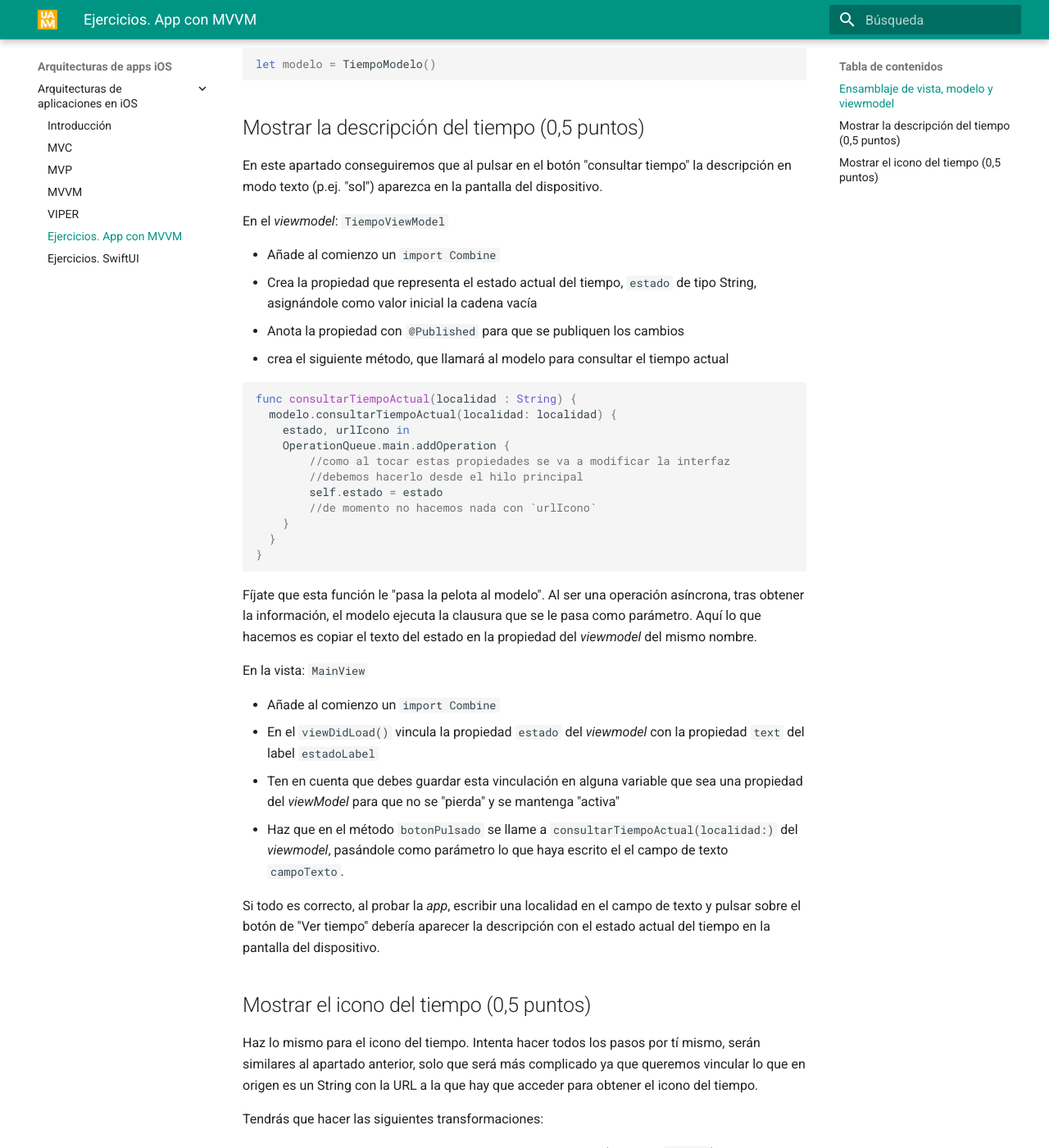
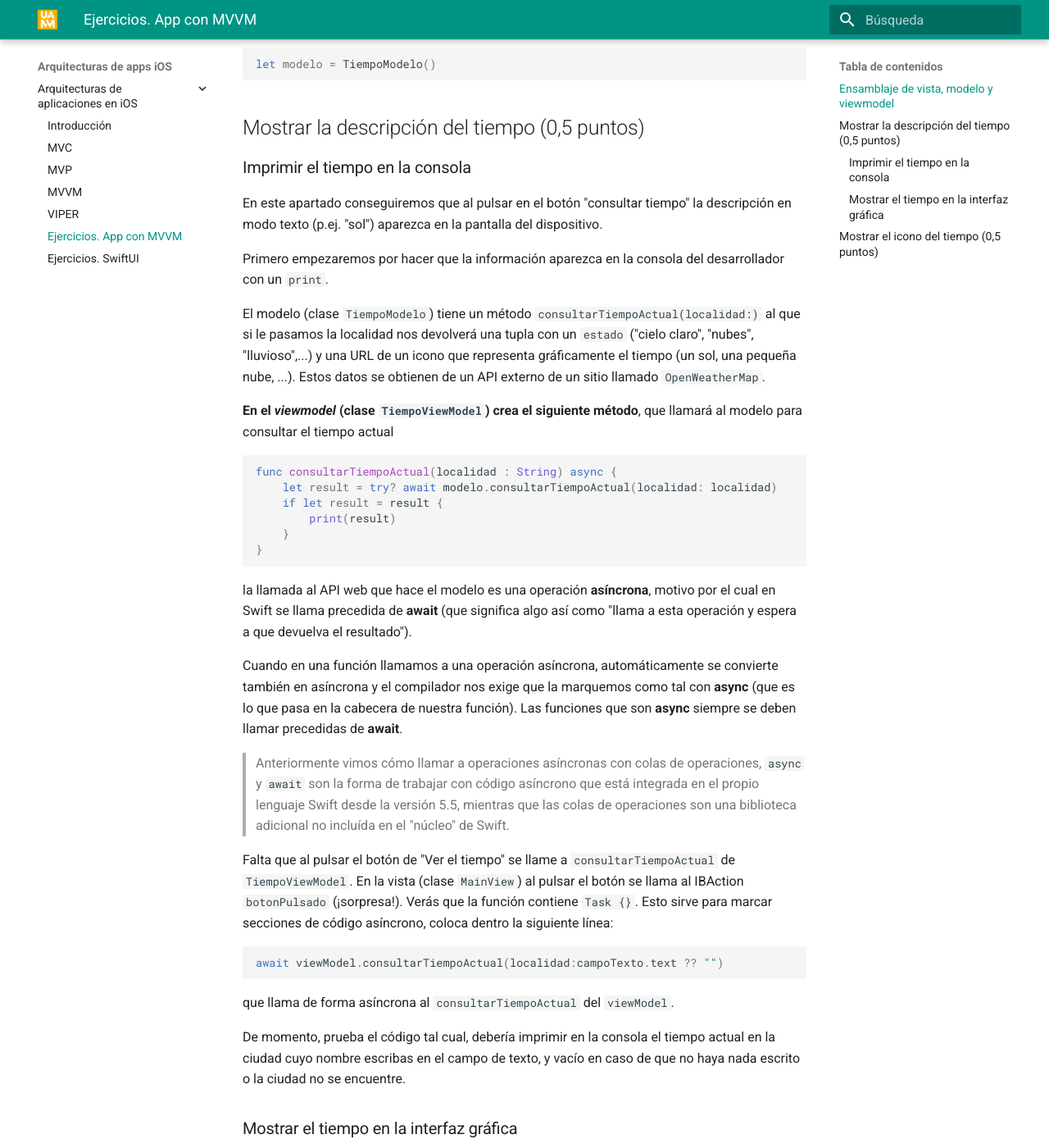
Before and after one commit to ottocol/arquitecturas-iOS, an MkDocs documentation site: the page built from docs/arquitecturas/6_ejercicios.md, in a window 1280 px wide and 1400 px high, scrolled down 521 px. Shown: the whole window at 82% size. Built offline with MkDocs 1.6.1 and Material for MkDocs 9.7.7, drawn with Linux system fonts in a browser that asks for light colours; some of the changed text lies outside the part shown.

Commit message:
versión con async/await

````diff
--- a/docs/arquitecturas/6_ejercicios.md
+++ b/docs/arquitecturas/6_ejercicios.md
@@ -21,30 +21,71 @@ let modelo = TiempoModelo()
 
 ## Mostrar la descripción del tiempo (0,5 puntos)
 
+### Imprimir el tiempo en la consola
+
 En este apartado conseguiremos que al pulsar en el botón "consultar tiempo" la descripción en modo texto (p.ej. "sol") aparezca en la pantalla del dispositivo.
 
-En el *viewmodel*: `TiempoViewModel`
+Primero empezaremos por hacer que la información aparezca en la consola del desarrollador con un `print`.
+
+El modelo (clase `TiempoModelo`) tiene un método `consultarTiempoActual(localidad:)` al que si le pasamos la localidad nos devolverá una tupla con un `estado` ("cielo claro", "nubes", "lluvioso",...) y una URL de un icono que representa gráficamente el tiempo (un sol, una pequeña nube, ...). Estos datos se obtienen de un API externo de un sitio llamado `OpenWeatherMap`.
+
+**En el *viewmodel* (clase `TiempoViewModel`) crea el siguiente método**, que llamará al modelo para consultar el tiempo actual
+
+```swift
+func consultarTiempoActual(localidad : String) async {
+    let result = try? await modelo.consultarTiempoActual(localidad: localidad)
+    if let result = result {
+        print(result)
+    }
+}
+```
+
+la llamada al API web que hace el modelo es una operación **asíncrona**, motivo por el cual en Swift se llama precedida de **await** (que significa algo así como "llama a esta operación y espera a que devuelva el resultado").
+
+Cuando en una función llamamos a una operación asíncrona, automáticamente se convierte también en asíncrona y el compilador nos exige que la marquemos como tal con **async** (que es lo que pasa en la cabecera de nuestra función). Las funciones que son **async** siempre se deben llamar precedidas de **await**.
+
+> Anteriormente vimos cómo llamar a operaciones asíncronas con colas de operaciones, `async` y `await` son la forma de trabajar con código asíncrono que está integrada en el propio lenguaje Swift desde la versión 5.5, mientras que las colas de operaciones son una biblioteca adicional no incluída en el "núcleo" de Swift.
+
+Falta que al pulsar el botón de "Ver el tiempo" se llame a `consultarTiempoActual` de `TiempoViewModel`. En la vista (clase `MainView`) al pulsar el botón se llama al IBAction `botonPulsado` (¡sorpresa!). Verás que la función contiene `Task {}`. Esto sirve para marcar secciones de código asíncrono, coloca dentro la siguiente línea:
+
+```swift
+await viewModel.consultarTiempoActual(localidad:campoTexto.text ?? "")
+```
+
+que llama de forma asíncrona al `consultarTiempoActual` del `viewModel`.
+
+De momento, prueba el código tal cual, debería imprimir en la consola el tiempo actual en la ciudad cuyo nombre escribas en el campo de texto, y vacío en caso de que no haya nada escrito o la ciudad no se encuentre.
+
+
+### Mostrar el tiempo en la interfaz gráfica
+
+
+En MVVM tenemos que vincular propiedades del viewmodel con componentes de UI de la vista.
+
+En el viewmodel (la clase `TiempoViewModel`)
 
 - Añade al comienzo un `import Combine`
 - Crea la propiedad que representa el estado actual del tiempo, `estado` de tipo String, asignándole como valor inicial la cadena vacía
-- Anota la propiedad con `@Published` para que se publiquen los cambios
-- crea el siguiente método, que llamará al modelo para consultar el tiempo actual
+- Anota la propiedad con `@Published` para que Combine publique los cambios
+- En la función `consultarTiempoActual`, en lugar de imprimir los datos con `print`, simplemente debes asignarle a la propiedad `estado` el valor obtenido (`self.estado = result.estado`).
+
+Hay una cuestión importante:  vamos a vincular el cambio de la propiedad `self.estado` con un componente de UI. Recordemos de otras veces que la actualización de la interfaz se debe hacer en el hilo principal de la aplicación. Por tanto la línea `self.estado = result.estado` se debe ejecutar en el hilo principal. Hay dos formas de asegurarlo, la primera es con colas de operaciones:
 
 ```swift
-func consultarTiempoActual(localidad : String) {
-  modelo.consultarTiempoActual(localidad: localidad) {
-    estado, urlIcono in
-    OperationQueue.main.addOperation {
-        //como al tocar estas propiedades se va a modificar la interfaz
-        //debemos hacerlo desde el hilo principal
-        self.estado = estado
-        //de momento no hacemos nada con `urlIcono`
-    }
-  }
+OperationQueue.main.addOperation {
+    self.estado = result.estado
 }
 ```
 
-Fíjate que esta función le "pasa la pelota al modelo". Al ser una operación asíncrona, tras obtener la información, el modelo ejecuta la clausura que se le pasa como parámetro. Aquí lo que hacemos es copiar el texto del estado en la propiedad del *viewmodel* del mismo nombre.
+La segunda es "más moderna", usando el soporte de concurrencia integrado en Swift. El hilo principal es `MainActor`:
+
+```swift
+await MainActor.run {
+    self.estado = result.estado
+}
+```
+
+Elige la forma que prefieras, ambas deberían ser equivalentes.
 
 En la vista: `MainView`
 
````
